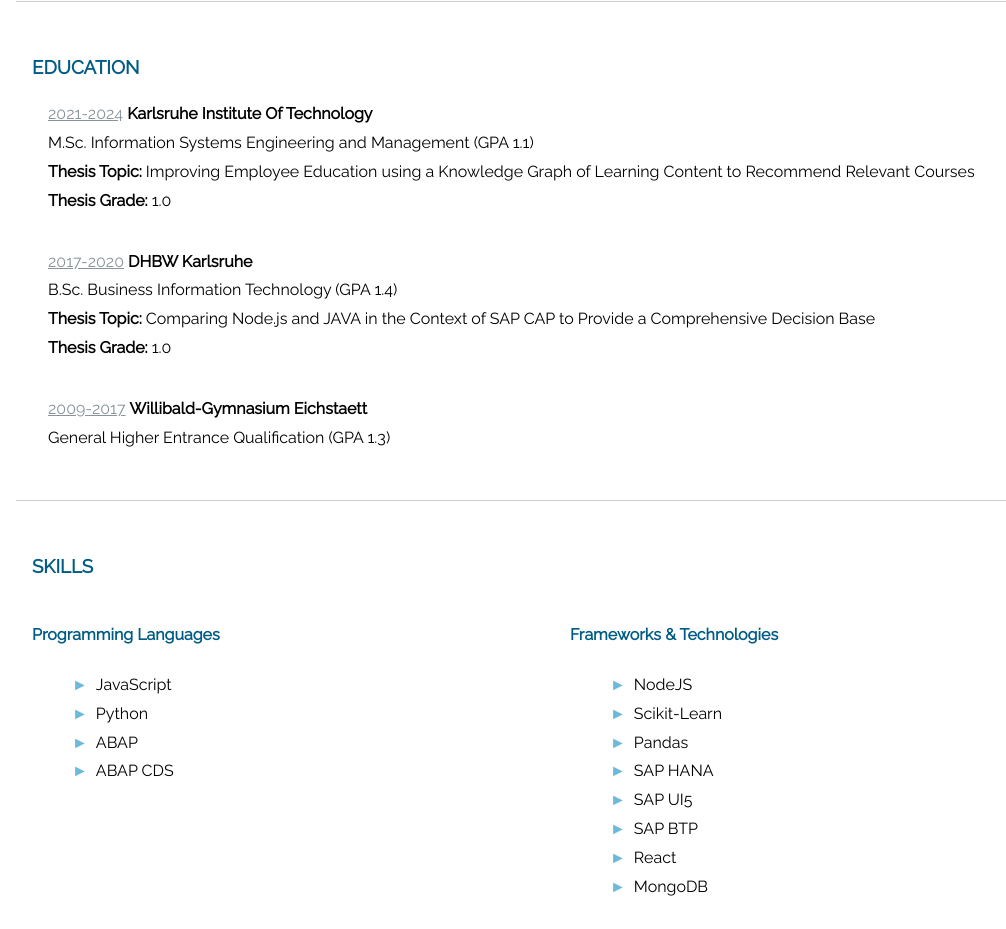
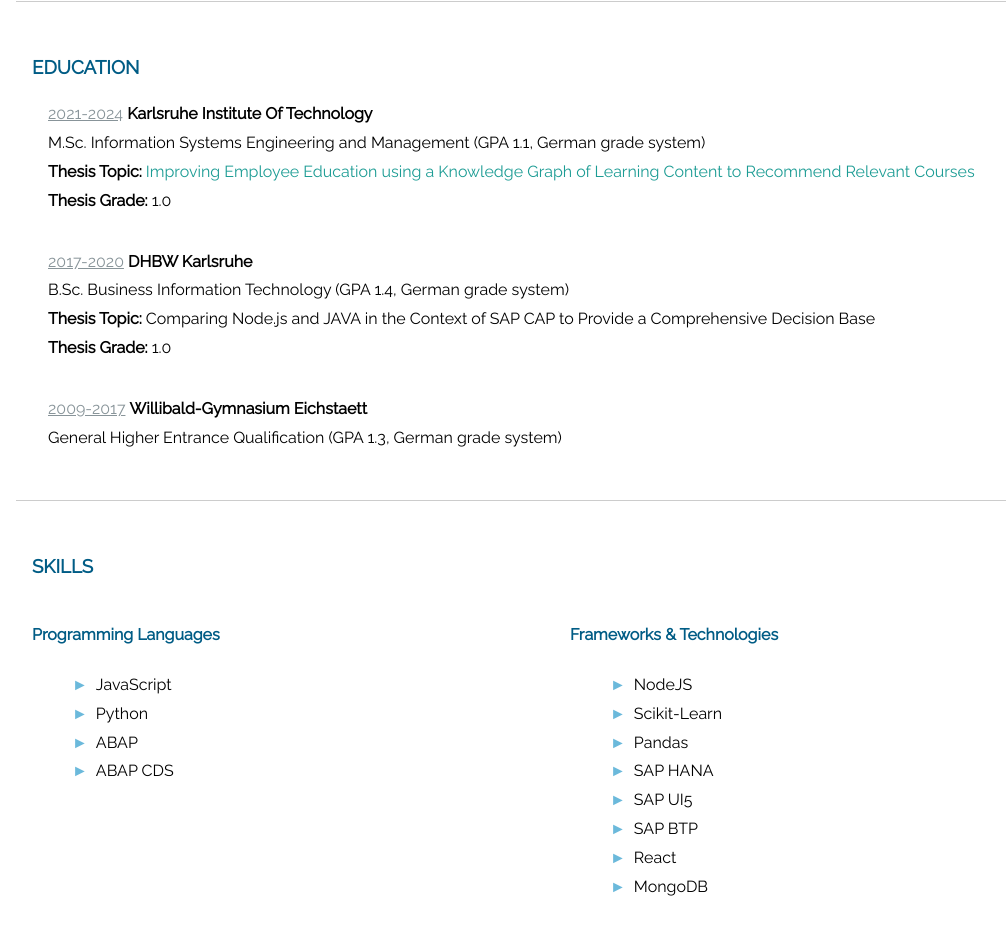
Before and after one commit to ehilzinger/CV, a plain HTML site: page index.html in a window 1280 px wide. Shown: the part 1680-2609 px from the top of the page, without its empty margins (70-1076 px from the left). Drawn offline with Linux system fonts and the light colour scheme.

Commit message:
added thesis

```diff
--- a/index.html
+++ b/index.html
@@ -93,8 +93,8 @@
                 <span>2021-2024</span> <strong>Karlsruhe Institute of Technology</strong>
               </div>
               <div class="description">
-                M.Sc. Information Systems Engineering and Management (GPA 1.1)<br>
-                <b>Thesis Topic:</b> Improving Employee Education using a Knowledge Graph of Learning Content to Recommend Relevant Courses <br>
+                M.Sc. Information Systems Engineering and Management (GPA 1.1, German grade system)<br>
+                <b>Thesis Topic:</b> <a href="Masterthesis.pdf">Improving Employee Education using a Knowledge Graph of Learning Content to Recommend Relevant Courses</a> <br>
                 <b>Thesis Grade:</b> 1.0
               </div>
             </article>
@@ -103,7 +103,7 @@
                 <span>2017-2020</span> <strong>DHBW Karlsruhe</strong>
               </div>
               <div class="description">
-                B.Sc. Business Information Technology (GPA 1.4)<br>
+                B.Sc. Business Information Technology (GPA 1.4, German grade system)<br>
                 <b>Thesis Topic:</b> Comparing Node.js and JAVA in the Context of SAP CAP to Provide a Comprehensive Decision Base <br>
                 <b>Thesis Grade:</b> 1.0
               </div>
@@ -113,7 +113,7 @@
                   <span>2009-2017</span> <strong>Willibald-Gymnasium Eichstaett</strong>
                 </div>
                 <div class="description">
-                  General Higher Entrance Qualification (GPA 1.3)
+                  General Higher Entrance Qualification (GPA 1.3, German grade system)
                 </div>
               </article>
           </section>
```
Also changed, not shown: 1 other file.
